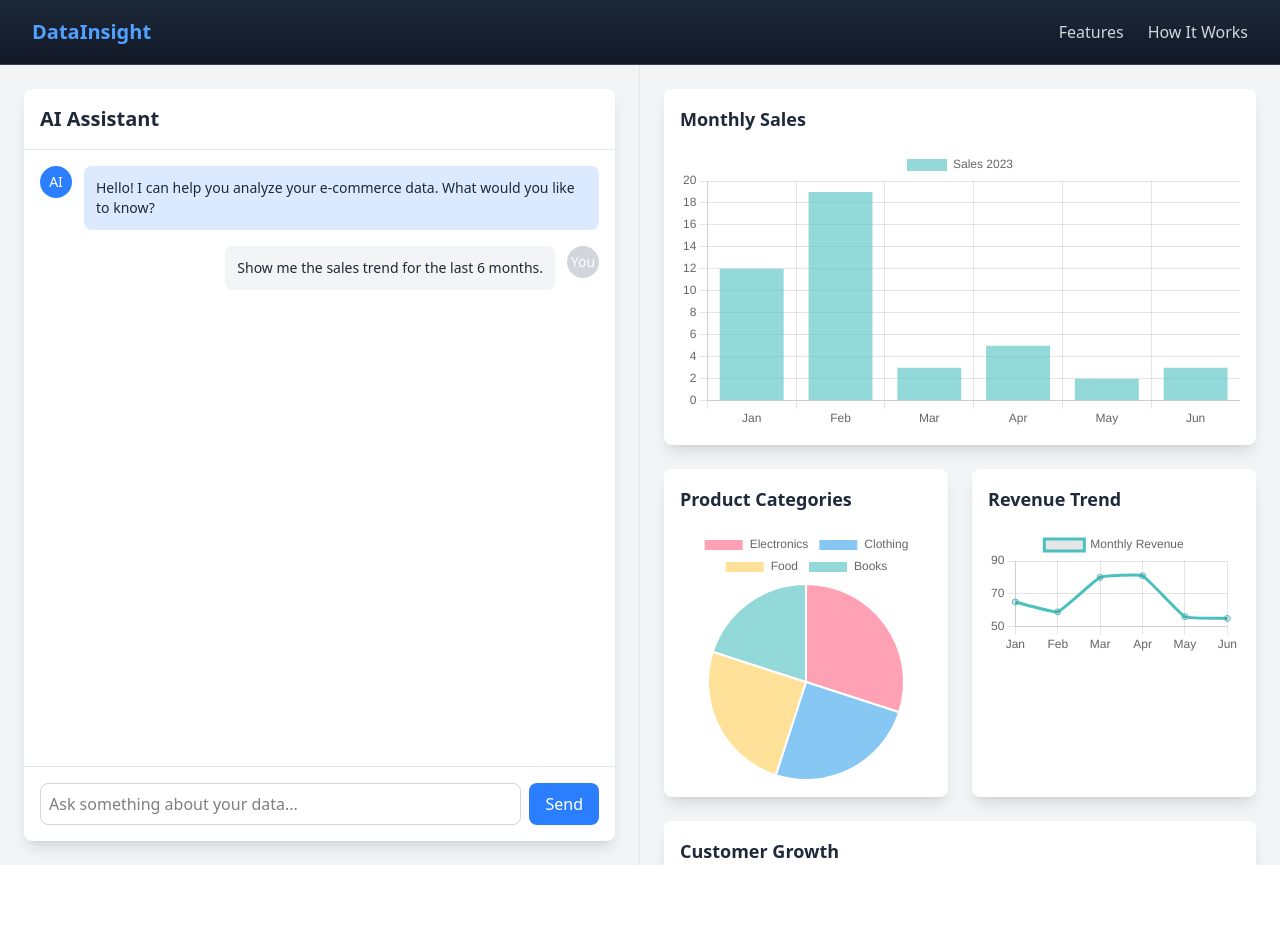
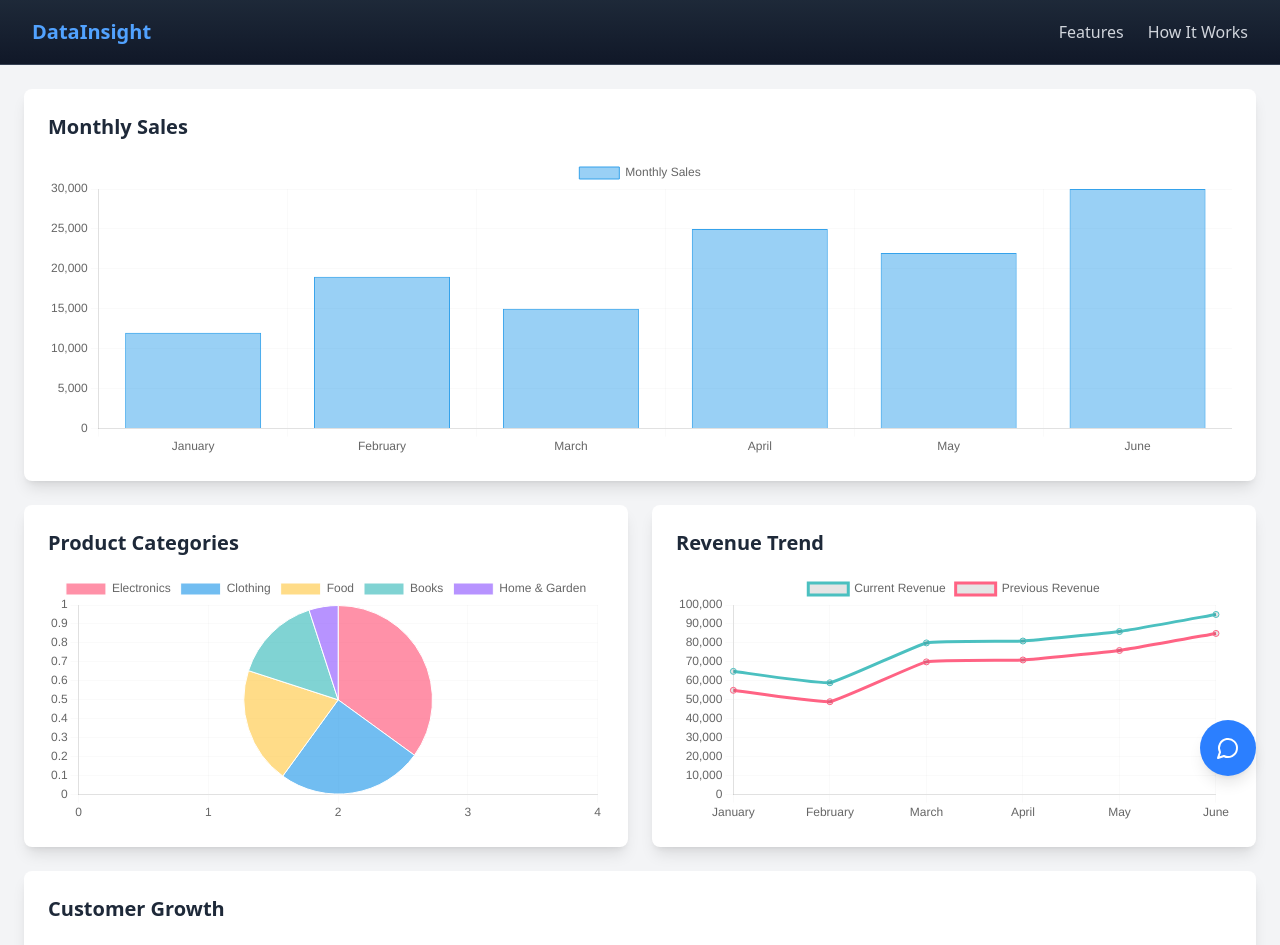
Before and after one commit to vanshm2703/DataInsight, a React (Vite) app in the folder frontend/: page /retailer in a window 1280 px wide. Shown: the top 945 px of the page. Before the commit the page ends 865 px from the top, so only its background shows below. Built offline with nearby package versions, Linux system fonts and the light colour scheme.

Commit message:
improved retailer dashboard

```diff
--- a/frontend/src/pages/retailer.jsx
+++ b/frontend/src/pages/retailer.jsx
@@ -1,5 +1,6 @@
-import React from 'react';
+import React, { useState } from 'react';
 import { Bar, Pie, Line } from 'react-chartjs-2';
+import { MessageCircle, X } from 'lucide-react';
 import {
   Chart as ChartJS,
   CategoryScale,
@@ -14,7 +15,6 @@ import {
   Filler
 } from 'chart.js';
 
-// Register ChartJS components
 ChartJS.register(
   CategoryScale,
   LinearScale,
@@ -29,43 +29,55 @@ ChartJS.register(
 );
 
 const RetailerDashboard = () => {
-  // Sample data for charts
+  const [isChatOpen, setIsChatOpen] = useState(false);
+
   const barData = {
-    labels: ['Jan', 'Feb', 'Mar', 'Apr', 'May', 'Jun'],
+    labels: ['January', 'February', 'March', 'April', 'May', 'June'],
     datasets: [
       {
-        label: 'Sales 2023',
-        data: [12, 19, 3, 5, 2, 3],
-        backgroundColor: 'rgba(75, 192, 192, 0.6)',
+        label: 'Monthly Sales',
+        data: [12000, 19000, 15000, 25000, 22000, 30000],
+        backgroundColor: 'rgba(53, 162, 235, 0.5)',
+        borderColor: 'rgb(53, 162, 235)',
+        borderWidth: 1,
       },
     ],
   };
 
   const pieData = {
-    labels: ['Electronics', 'Clothing', 'Food', 'Books'],
+    labels: ['Electronics', 'Clothing', 'Food', 'Books', 'Home & Garden'],
     datasets: [
       {
-        data: [30, 25, 25, 20],
+        data: [35, 25, 20, 15, 5],
         backgroundColor: [
-          'rgba(255, 99, 132, 0.6)',
-          'rgba(54, 162, 235, 0.6)',
-          'rgba(255, 206, 86, 0.6)',
-          'rgba(75, 192, 192, 0.6)',
+          'rgba(255, 99, 132, 0.7)',
+          'rgba(54, 162, 235, 0.7)',
+          'rgba(255, 206, 86, 0.7)',
+          'rgba(75, 192, 192, 0.7)',
+          'rgba(153, 102, 255, 0.7)',
         ],
+        borderWidth: 1,
       },
     ],
   };
 
   const lineData = {
-    labels: ['Jan', 'Feb', 'Mar', 'Apr', 'May', 'Jun'],
+    labels: ['January', 'February', 'March', 'April', 'May', 'June'],
     datasets: [
       {
-        label: 'Monthly Revenue',
-        data: [65, 59, 80, 81, 56, 55],
+        label: 'Current Revenue',
+        data: [65000, 59000, 80000, 81000, 86000, 95000],
         fill: false,
         borderColor: 'rgb(75, 192, 192)',
         tension: 0.1,
       },
+      {
+        label: 'Previous Revenue',
+        data: [55000, 49000, 70000, 71000, 76000, 85000],
+        fill: false,
+        borderColor: 'rgb(255, 99, 132)',
+        tension: 0.1,
+      }
     ],
   };
 
@@ -75,7 +87,7 @@ const RetailerDashboard = () => {
       {
         fill: true,
         label: 'Customer Growth',
-        data: [30, 45, 57, 75, 85, 95],
+        data: [500, 800, 1200, 1500, 2000, 2500],
         borderColor: 'rgb(53, 162, 235)',
         backgroundColor: 'rgba(53, 162, 235, 0.2)',
         tension: 0.4,
@@ -83,37 +95,100 @@ const RetailerDashboard = () => {
     ],
   };
 
-  const areaChartOptions = {
+  const chartOptions = {
     responsive: true,
+    maintainAspectRatio: false,
     plugins: {
       legend: {
         position: 'top',
+        labels: {
+          font: {
+            size: 12
+          }
+        }
       },
       title: {
-        display: true,
-        text: 'Customer Growth Trend'
+        display: false
       },
     },
     scales: {
       y: {
-        beginAtZero: true
-      }
-    }
+        beginAtZero: true,
+        grid: {
+          color: 'rgba(200, 200, 200, 0.1)',
+        },
+      },
+      x: {
+        grid: {
+          color: 'rgba(200, 200, 200, 0.1)',
+        },
+      },
+    },
   };
 
   return (
-    <div className="flex h-screen bg-gray-100 dark:bg-gray-900">
-      {/* Left Section - Chatbot Interface */}
-      <div className="w-1/2 p-6 border-r border-gray-200 dark:border-gray-700">
-        <div className="h-full flex flex-col bg-white dark:bg-gray-800 rounded-lg shadow-lg">
-          <div className="p-4 border-b border-gray-200 dark:border-gray-700">
+    <div className="min-h-screen bg-gray-100 dark:bg-gray-900 p-6">
+      <div className="grid grid-cols-2 gap-6">
+        {/* Bar Chart */}
+        <div className="col-span-2 bg-white dark:bg-gray-800 p-6 rounded-lg shadow-lg">
+          <h3 className="text-xl font-semibold mb-4 text-gray-800 dark:text-white">Monthly Sales</h3>
+          <div className="h-[300px]">
+            <Bar data={barData} options={chartOptions} />
+          </div>
+        </div>
+
+        {/* Pie Chart */}
+        <div className="bg-white dark:bg-gray-800 p-6 rounded-lg shadow-lg">
+          <h3 className="text-xl font-semibold mb-4 text-gray-800 dark:text-white">Product Categories</h3>
+          <div className="h-[250px]">
+            <Pie data={pieData} options={chartOptions} />
+          </div>
+        </div>
+
+        {/* Line Chart */}
+        <div className="bg-white dark:bg-gray-800 p-6 rounded-lg shadow-lg">
+          <h3 className="text-xl font-semibold mb-4 text-gray-800 dark:text-white">Revenue Trend</h3>
+          <div className="h-[250px]">
+            <Line data={lineData} options={chartOptions} />
+          </div>
+        </div>
+
+        {/* Area Chart */}
+        <div className="col-span-2 bg-white dark:bg-gray-800 p-6 rounded-lg shadow-lg">
+          <h3 className="text-xl font-semibold mb-4 text-gray-800 dark:text-white">Customer Growth</h3>
+          <div className="h-[300px]">
+            <Line data={areaChartData} options={chartOptions} />
+          </div>
+        </div>
+      </div>
+
+      {/* Chat Button */}
+      <button
+        onClick={() => setIsChatOpen(true)}
+        className={`fixed bottom-6 right-6 p-4 bg-blue-500 text-white rounded-full shadow-lg hover:bg-blue-600 transition-all duration-300 ${
+          isChatOpen ? 'hidden' : 'flex'
+        }`}
+      >
+        <MessageCircle size={24} />
+      </button>
+
+      {/* Chat Popup */}
+      {isChatOpen && (
+        <div className="fixed bottom-6 right-6 w-[38%] h-[600px] bg-white dark:bg-gray-800 rounded-lg shadow-2xl flex flex-col">
+          {/* Chat Header */}
+          <div className="p-4 border-b border-gray-200 dark:border-gray-700 flex justify-between items-center">
             <h2 className="text-xl font-bold text-gray-800 dark:text-white">AI Assistant</h2>
+            <button
+              onClick={() => setIsChatOpen(false)}
+              className="p-2 hover:bg-gray-100 dark:hover:bg-gray-700 rounded-full"
+            >
+              <X size={20} className="text-gray-500 dark:text-gray-400" />
+            </button>
           </div>
 
           {/* Chat Messages Area */}
           <div className="flex-1 p-4 overflow-y-auto">
             <div className="space-y-4">
-              {/* AI Message */}
               <div className="flex items-start">
                 <div className="flex-shrink-0">
                   <div className="h-8 w-8 rounded-full bg-blue-500 flex items-center justify-center">
@@ -124,20 +199,6 @@ const RetailerDashboard = () => {
                   <p className="text-sm text-gray-800 dark:text-gray-200">
                     Hello! I can help you analyze your e-commerce data. What would you like to know?
                   </p>
-                </div>
-              </div>
-
-              {/* User Message */}
-              <div className="flex items-start justify-end">
-                <div className="mr-3 bg-gray-100 dark:bg-gray-600 p-3 rounded-lg">
-                  <p className="text-sm text-gray-800 dark:text-gray-200">
-                    Show me the sales trend for the last 6 months.
-                  </p>
-                </div>
-                <div className="flex-shrink-0">
-                  <div className="h-8 w-8 rounded-full bg-gray-300 dark:bg-gray-500 flex items-center justify-center">
-                    <span className="text-white text-sm">You</span>
-                  </div>
                 </div>
               </div>
             </div>
@@ -157,36 +218,7 @@ const RetailerDashboard = () => {
             </div>
           </div>
         </div>
-      </div>
-
-      {/* Right Section - Data Visualization */}
-      <div className="w-1/2 p-6 overflow-y-auto">
-        <div className="grid grid-cols-2 gap-6">
-          {/* Bar Chart */}
-          <div className="col-span-2 bg-white dark:bg-gray-800 p-4 rounded-lg shadow-lg">
-            <h3 className="text-lg font-semibold mb-4 text-gray-800 dark:text-white">Monthly Sales</h3>
-            <Bar data={barData} options={{ responsive: true }} />
-          </div>
-
-          {/* Pie Chart */}
-          <div className="bg-white dark:bg-gray-800 p-4 rounded-lg shadow-lg">
-            <h3 className="text-lg font-semibold mb-4 text-gray-800 dark:text-white">Product Categories</h3>
-            <Pie data={pieData} options={{ responsive: true }} />
-          </div>
-
-          {/* Line Chart */}
-          <div className="bg-white dark:bg-gray-800 p-4 rounded-lg shadow-lg">
-            <h3 className="text-lg font-semibold mb-4 text-gray-800 dark:text-white">Revenue Trend</h3>
-            <Line data={lineData} options={{ responsive: true }} />
-          </div>
-
-          {/* Area Chart (New) */}
-          <div className="col-span-2 bg-white dark:bg-gray-800 p-4 rounded-lg shadow-lg">
-            <h3 className="text-lg font-semibold mb-4 text-gray-800 dark:text-white">Customer Growth</h3>
-            <Line data={areaChartData} options={areaChartOptions} />
-          </div>
-        </div>
-      </div>
+      )}
     </div>
   );
 };
```
